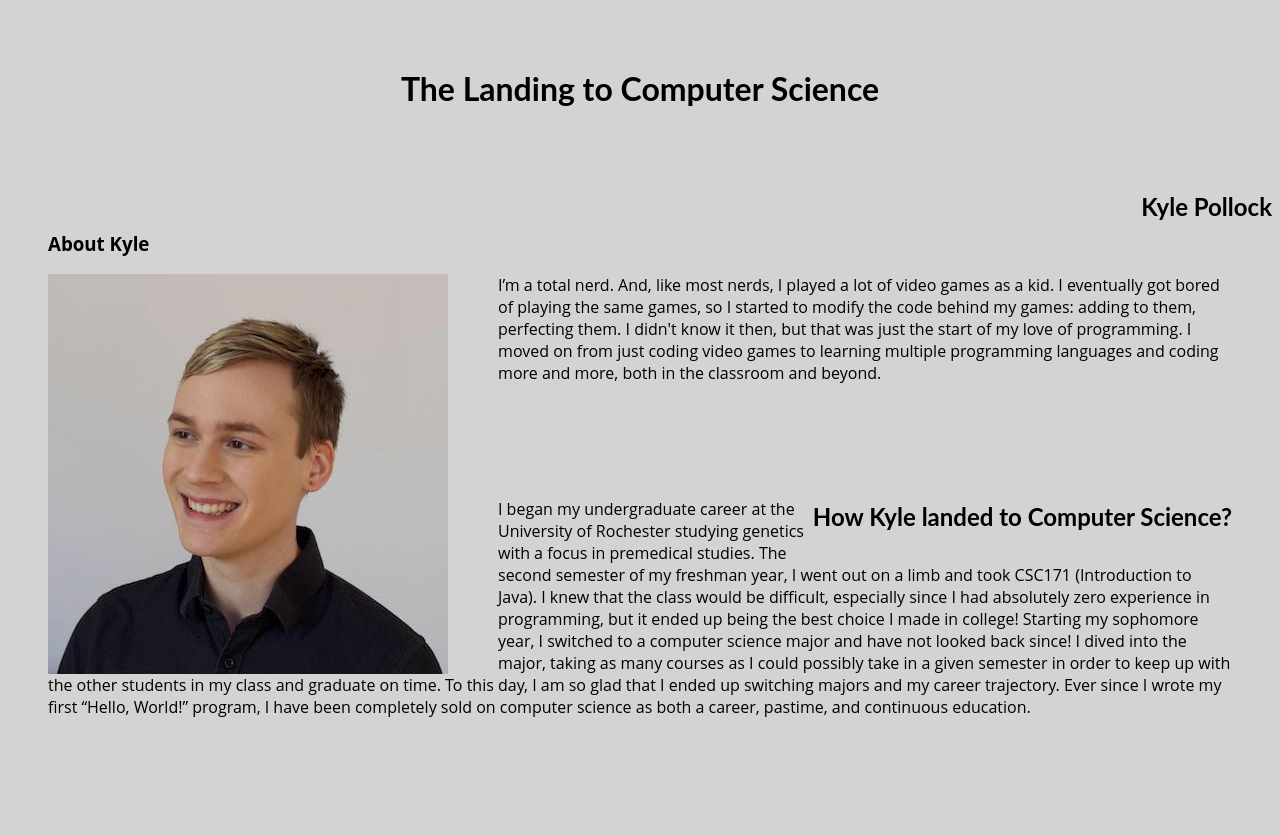
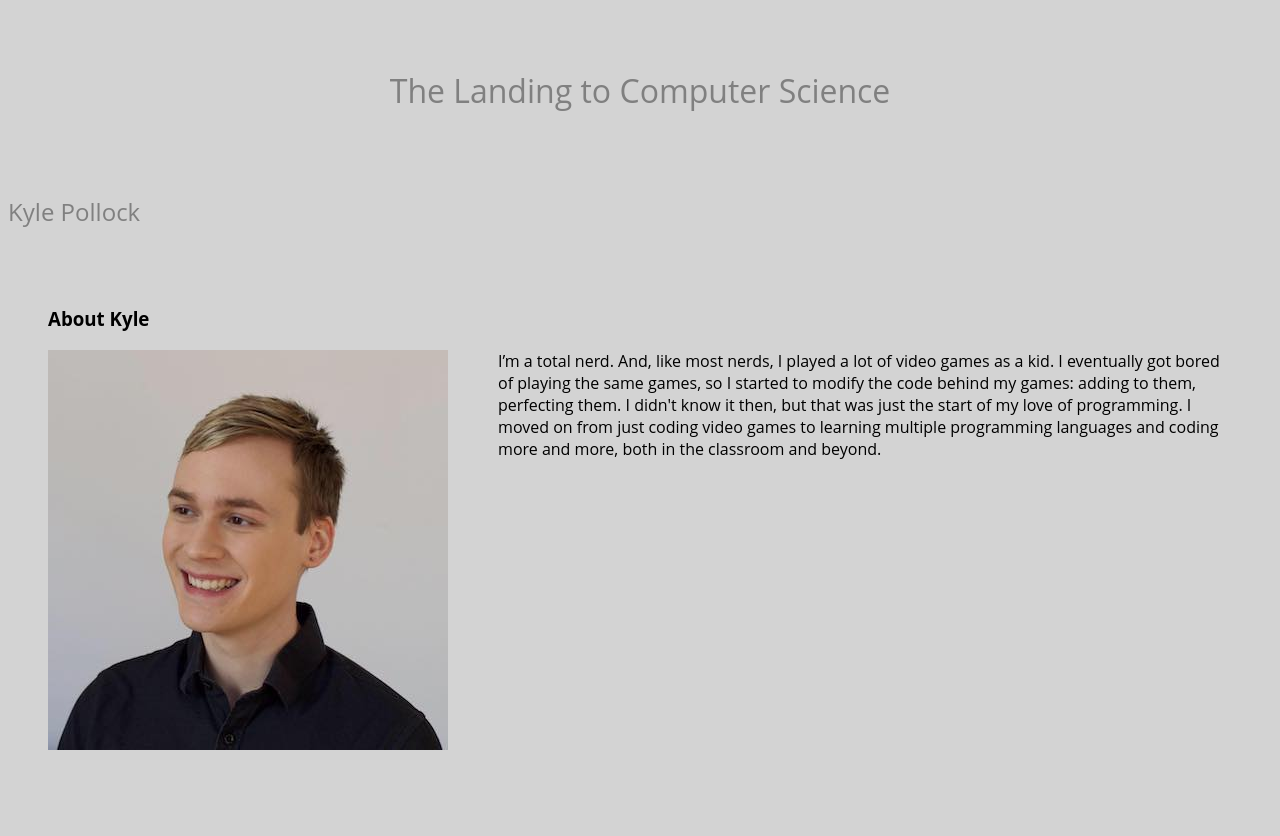
Before and after one commit to Mayshinlyan/Assignment3-New-York, a PHP site: page /kyle.html in a window 1280 px wide. Shown: the top 836 px of the page. Run offline with PHP 8.4, Linux system fonts and the light colour scheme.

Commit message:
positioned images to spec and tweaked fonts

```diff
--- a/css/styles.css
+++ b/css/styles.css
@@ -1,3 +1,8 @@
+/*
+CSS for Assignment 3, Team "NEW YORK"
+styles are loosely based off of http://jedmund.com/
+*/
+
 body {
 	background-color: lightgray;
 	font-family: 'Open Sans', sans-serif;
@@ -11,25 +16,27 @@ body {
 }
 
 h1, h2 {
-	font-family: 'Lato', sans-serif;
+	font-family: 'Open Sans', sans-serif;
+	font-weight: normal;
+	color: gray;
 }
 
-/*TEMPORARY
-###########################*/
-h2 {float: right;
-}
-/*#########################
-TEMPORARY*/
-
-header, .footer {
-	padding: 40px;
+.footer {
+	padding-left: 40px;
+	color: gray;
 }
 
-header {text-align: center;}
+header {
+	text-align: center;
+	padding: 40px;
+	border-bottom: 1px solid lightgray;
+}
 
-header, .sectOne, .sectTwo, .sectThree {
+.sectOne, .sectTwo, .sectThree {
 	padding: 40px;
-	border-bottom: 2px solid lightgray;
+	border-bottom: 1px solid lightgray;
+	float: left;
+	display: block;
 }
 
 img {
```
